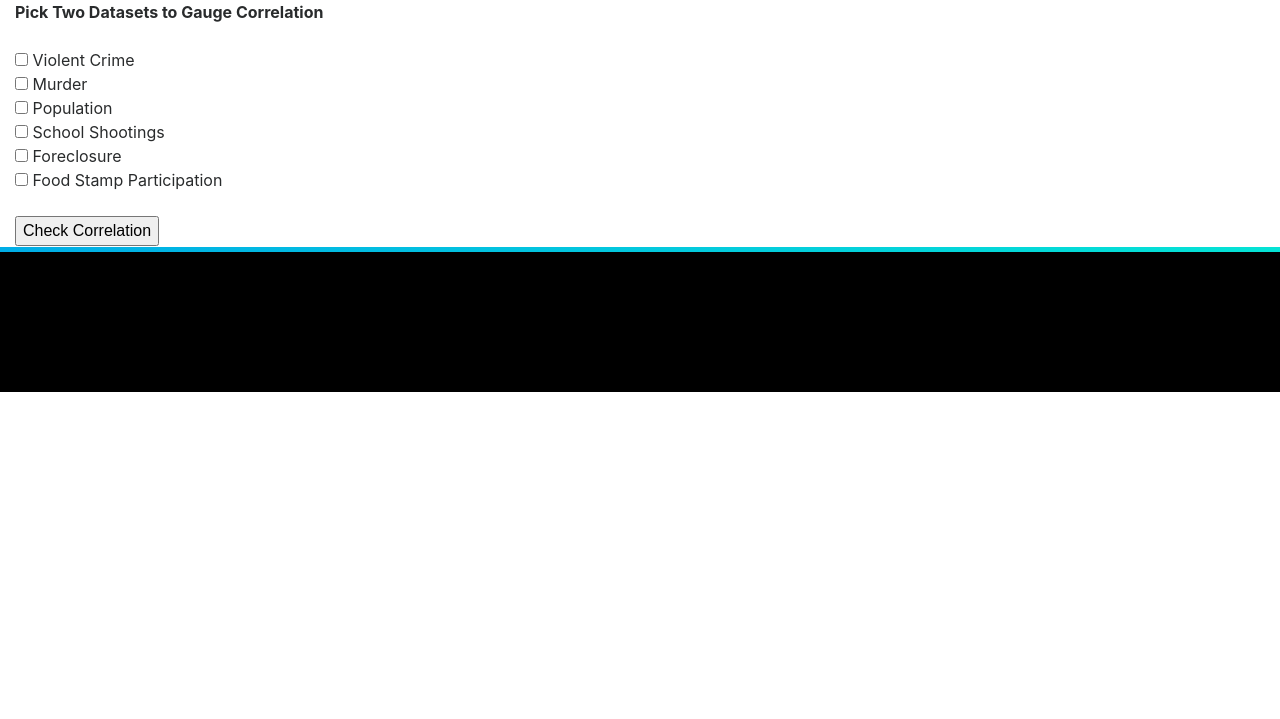
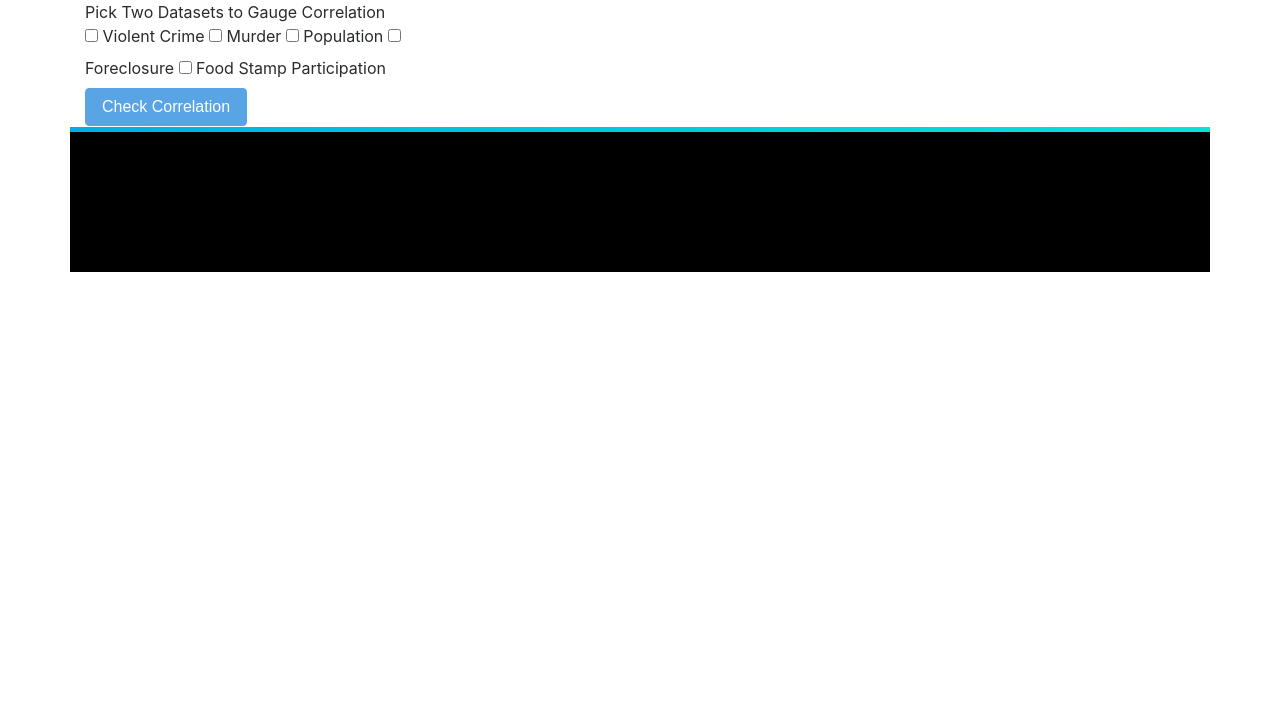
Before and after one commit to thenups/project2-crimemapping, a Flask app: template templates/gaugepage.html in a window 1280 px wide. Shown: the part 56-775 px from the top of the page. Run offline with Flask 2, Linux system fonts and the light colour scheme; the template is opened without the code that fills it, so the values that code supplies are empty; parts of the project's set-up code (start-up, migrations or seed data) failed here and were passed over; some libraries are stand-ins or nearby versions.

Commit message:
update gaugepage to read api data, update correlation js to read api data

```diff
--- a/app.py
+++ b/app.py
@@ -5,6 +5,7 @@ import numpy as np
 
 from flask import Flask, render_template, jsonify, redirect
 from flask import g
+from flask import Response
 from flask_cors import CORS
 from flask_compress import Compress
 
@@ -107,7 +108,7 @@ def map():
 def gauges_tweets():
     """Return the gauges/tweets page"""
 
-    return render_template('guagepage.html')
+    return render_template('gaugepage.html')
 
 @app.route('/analysis')
 def analysis():
@@ -172,7 +173,7 @@ def schoolShootings(year):
 
     return jsonify(geoJson)
 
-@app.route('/api/v1.0/national/sum/<dataset1>/<dataset2>')
+@app.route('/api/v1.0/national/<dataset1>/<dataset2>')
 def nationalData(dataset1,dataset2):
 
     datasetList = [dataset1,dataset2]
@@ -194,6 +195,9 @@ def nationalData(dataset1,dataset2):
     v['r-value'] = r
     v['p-value'] = p
 
+    # resp = Response()
+    # resp.headers['Access-Control-Allow-Origin'] = '*'
+
     return jsonify(v)
 
 
--- a/static/js/correlation.js
+++ b/static/js/correlation.js
@@ -1,53 +1,92 @@
-
 // #######################################################
 // Select datasets and display correlation guages
 // #######################################################
 
 // construct url for endpoint query
-var base_url = 'http://dme3x79mz2i5z.cloudfront.net'
+// var baseURL = 'http://dme3x79mz2i5z.cloudfront.net/api/v1.0/national/sum/'
+var baseURL = 'https://functional-vice.herokuapp.com/api/v1.0/national/sum/'
+
+// Array for order of selection
+var order = [];
+
+// Whenever a new checkbox is clicked, make sure only 2 are selected and change the choice otherwise
+$("[type=checkbox]").on('change', function() { // always use change event
+
+    // If someone is clicking on a 3rd selection
+    if ($('input[type=checkbox]:checked').length > 2) {
+        // uncheck the first box
+        $(order[0]).prop('checked', false);
+
+        order.shift(); // remove 1st element
+        order.push(this); // add newly selected
+
+        console.log(order);
+    }
+
+    // check for index number
+    var idx = order.indexOf(this);
+
+    if (idx !== -1) {         // if already in array
+    	order.splice(idx, 1); // make sure we remove it
+    }
+
+    if (this.checked) {    // if checked
+    	order.push(this);  // add to end of array
+    }
+
+    // Don't allow user to select button unless there are two selections
+    if (order.length < 2){
+        $('#correlateBtn').attr("disabled", true);
+    } else {
+        $('#correlateBtn').attr("disabled", false);
+    }
+});
 
 
-// allow only two checkboxes to be selected by keeping track
+function callAPI(){
+    // retrieve DOM elements that are checked
+    var array = [];
 
-function keepCount() {
-    var NewCount = 0
+    // iterate through DOM elements to extract name and store in array
+    for (var i = 0; i < order.length; i++) {
+        array.push(order[i].value);
+    };
 
-    if (document.select_datasets.violent_crime.checked){
-      NewCount = NewCount + 1
-      }
-    if (document.select_datasets.murder.checked){
-      NewCount = NewCount + 1
-      }
-    if (document.select_datasets.population.checked){
-      NewCount = NewCount + 1
-      }
-    if (document.select_datasets.school_shootings.checked){
-      NewCount = NewCount + 1
-      }
-    if (document.select_datasets.foreclosure.checked){
-      NewCount = NewCount + 1
-      }
-    if (document.select_datasets.snap.checked){
-      NewCount = NewCount + 1
-      }
-    if (NewCount == 3){
-      alert('Pick Just Two Please')
-      document.select_datasets; return false;
-      }
-    }
+    // unpack array
+    var dataset1 = array[0];
+    var dataset2 = array[1];
+
+    // console.log the value extraction
+    console.log("Dataset name: \n" + dataset1 + "\nhanded to displayGuage() function");
+    console.log("Dataset name: \n" + dataset2 + "\nhanded to displayGuage() function");
+
+    // base url is at top of this document
+    var apiCall = baseURL + dataset1 + '/' + dataset2;
+    console.log(apiCall);
+
+    // call API and feed response to graphing functions
+    Plotly.d3.json(apiCall, function(error, response){
+        if (error) console.warn(error);
+
+        displayR(response);
+        // displayP(response);
+        // displayLines(response);
+    });
+};
+
 
 // ##########################################
 // Gauge graphs function (creates two)
 // ##########################################
 
-  function displayGauges(response){
+function displayR(response){
 
     // !! REPLACE TWO LINES BELOW WITH PROPER RESPONSE ACCESSORS !!
-      // var r = response.r
-      // var p = response.p
-      // !! BELOW ARE TEST VALUES, REMOVE WHEN ENDPOINT WORKS !!
-      var r = 0.48
-      var p = 0.03
+    var r = response['r-value']
+    var p = response['p-value']
+
+    console.log(r);
+    console.log(p);
 
 
     // BELOW IS A MODIFIED VERSION OF THE Plotly.js GAUGE CHART TEMPLATE
@@ -58,13 +97,14 @@ function keepCount() {
     // Enter a value between -1 and 1
     // For easier trig, modify input variable to be between 0 and 2
     // rather than -1 and 1
+    // check if correlation is positive or negative and adjust level
 
     var level = r + 1
 
     // Trig to calc meter point
-      var degrees = 2 - level,
+    var degrees = 180 - (level*90),
     radius = .5;
-      var radians = degrees * Math.PI / 2;
+    var radians = degrees * Math.PI / 180;
     var x = radius * Math.cos(radians);
     var y = radius * Math.sin(radians);
 
@@ -77,23 +117,27 @@ function keepCount() {
     var path = mainPath.concat(pathX,space,pathY,pathEnd);
 
     var data = [{ type: 'scatter',
-          x: [0], y:[0],
+        x:[0], y:[0],
         marker: {size: 28, color:'850000'},
         showlegend: false,
         name: "Pearson's Correlation Coefficient",
         // convert level back to true value for hover by subtracting 1
         text: level - 1,
-          hoverinfo: 'text+name'},
+        hoverinfo: 'text'},
         { values: [50/6, 50/6, 50/6, 50/6, 50/6, 50/6, 50],
         rotation: 90,
         text: ['Strong Positive', 'Fair Positive', 'Weak Positive', 'Weak Negative',
              'Fair Negative', 'Strong Negative', ''],
         textinfo: 'text',
         textposition:'inside',
-          marker: {colors:['rgba(14, 127, 0, .5)', 'rgba(110, 154, 22, .5)',
-                           'rgba(232, 226, 202, .5)', 'rgba(232, 226, 202, .5)',
-                           'rgba(110, 154, 22, .5)', 'rgba(14, 127, 0, .5)',
-                           'rgba(255, 255, 255, 0)']},
+        marker: {colors:[
+            'rgba(27,120,55,.75)',
+            'rgba(127,191,123,.75)',
+            'rgba(217,240,211,.5)',
+            'rgba(209,229,240,.75)',
+            'rgba(103,169,207,.75)',
+            'rgba(33,102,172,.75)',
+            'rgba(255,255,255,0)']},
         labels: ['0.6 to 1.0', '0.3 to 0.6', '0.0 to 0.3', '-0.3 to 0.0', '-0.6 to -0.3', '-1.0 to -0.6', ''],
         hoverinfo: 'label',
         hole: .5,
@@ -119,83 +163,7 @@ function keepCount() {
               showgrid: false, range: [-1, 1]}
                 };
 
-      Plotly.newPlot('r_gauge', data, layout);
-
-      // ###### SECOND CHART: P-VALUE #####
-
-      // Enter a value between 0 and 1
-      // As P values above 0.1 are unacceptable, if p is over 0.1, set guage to
-      // maximum (0.1). We want to gauge to show values between 0 and 0.1
-
-      if (p > 0.1){
-          var level = 0.1
-      } else {
-          var level = p
-      }
-
-
-      // Trig to calc meter point
-      var degrees = 0.1 - level,
-        radius = .5;
-      var radians = degrees * Math.PI / 0.1;
-      var x = radius * Math.cos(radians);
-      var y = radius * Math.sin(radians);
-
-      // Path: may have to change to create a better triangle
-      var mainPath = 'M -.0 -0.025 L .0 0.025 L ',
-        pathX = String(x),
-        space = ' ',
-        pathY = String(y),
-        pathEnd = ' Z';
-      var path = mainPath.concat(pathX,space,pathY,pathEnd);
-
-      var data = [{ type: 'scatter',
-          x: [0], y:[0],
-          marker: {size: 28, color:'850000'},
-          showlegend: false,
-          name: "2-Tailed P-Value",
-          text: level,
-          hoverinfo: 'text+name'},
-        { values: [50/6, 50/6, 50/6, 50/6, 50/6, 50/6, 50],
-          rotation: 90,
-          text: ['Very High', 'High', 'Questionable', 'Acceptable',
-                 'Low', 'Very Low', ''],
-          textinfo: 'text',
-          textposition:'inside',
-          marker: {colors:[
-                           'rgba(196, 62, 62, .5)',
-                           'rgba(196, 125, 62, .5)',
-                           'rgba(196, 167, 62, .5)',
-                           'rgba(182, 196, 62, .5)',
-                           'rgba(125, 196, 62, .5)',
-                           'rgba(62, 196, 100, .5)',
-                           'rgba(255, 255, 255, 0)']},
-          labels: ['0.083 to 1.000', '0.067 to 0.083', '0.050 to 0.067', '0.033 to 0.050', '0.017 to 0.033', '0.000 to 0.017', ''],
-          hoverinfo: 'label',
-          hole: .5,
-          type: 'pie',
-          showlegend: false
-      }];
-
-      var layout = {
-            shapes:[{
-                      type: 'path',
-                      path: path,
-                      fillcolor: '850000',
-                      line: {
-                              color: '850000'
-                            }
-                    }],
-          title: "2-Tailed P-Value",
-          height: 500,
-          width: 500,
-          xaxis: {zeroline:false, showticklabels:false,
-                  showgrid: false, range: [-1, 1]},
-          yaxis: {zeroline:false, showticklabels:false,
-                  showgrid: false, range: [-1, 1]}
-                    };
-
-      Plotly.newPlot('p_gauge', data, layout);
+    Plotly.newPlot('rGauge', data, layout);
 
 }
 
@@ -261,40 +229,3 @@ function keepCount() {
   // to extract name property of checked checkboxes and call api,
   // response is fed to the two graphing functions, which parse
   // the pieces of the response they require
-
-  function callAPI(){
-    // retrieve DOM elements that are checked
-    var array = []
-    var checkboxes = document.querySelectorAll('input[type=checkbox]:checked')
-
-    // iterate through DOM elements to extract name and store in array
-    for (var i = 0; i < checkboxes.length; i++) {
-      array.push(checkboxes[i].name)
-    }
-
-    // make sure exactly two boxes were checked (keepCount prevents more than two)
-    if (array.length < 2) {
-      alert('Pick Two Datasets')
-    }
-
-    // unpack array
-    var dataset1 = array[0]
-    var dataset2 = array[1]
-
-    // console.log the value extraction
-    console.log("Dataset name: \n" + dataset1 + "\nhanded to displayGuage() function")
-    console.log("Dataset name: \n" + dataset2 + "\nhanded to displayGuage() function")
-
-    // base url is at top of this document
-    var url = base_url + "/" + dataset1 + "/" + dataset2
-
-    // call API and feed response to graphing functions
-    Plotly.d3.json(url, function(error, response){
-      if (error) console.warn(error)
-
-      displayGauges(response)
-      displayLines(response)
-
-       })
-
-      }
--- a/templates/gaugepage.html
+++ b/templates/gaugepage.html
@@ -9,72 +9,43 @@
         <link href='https://api.mapbox.com/mapbox-gl-js/v0.44.1/mapbox-gl.css' rel='stylesheet' />
         <link rel="stylesheet" href="https://maxcdn.bootstrapcdn.com/bootstrap/4.0.0-alpha.6/css/bootstrap.min.css" integrity="sha384-rwoIResjU2yc3z8GV/NPeZWAv56rSmLldC3R/AZzGRnGxQQKnKkoFVhFQhNUwEyJ" crossorigin="anonymous">
         <link rel="stylesheet" href="../static/styles/styles.css">
+        <link rel="stylesheet" href="../static/styles/correlation.css">
     </head>
 
     <body>
-        <!-- navbar -->
-        <nav class="navbar navbar-toggleable-sm navbar-light bg-faded navbar-full">
-            <button class="navbar-toggler navbar-toggler-right" type="button" data-toggle="collapse" data-target="#navbarNavDropdown" aria-controls="navbarNavDropdown" aria-expanded="false" aria-label="Toggle navigation">
-                <span class="navbar-toggler-icon"></span>
-            </button>
-            <a class="nav-link" id=homeButton href="index.html">Functional_Vice()</a>
-            <div class="collapse navbar-collapse" id="navbarNavDropdown">
-                <ul class="navbar-nav ml-auto">
-                    <li class="nav-item dropdown">
-                        <a class="nav-link dropdown-toggle" href="" id="navbarDropdownMenuLink" data-toggle="dropdown" aria-haspopup="true" aria-expanded="false">
-                            Analysis
-                        </a>
-                        <div class="dropdown-menu" aria-labelledby="navbarDropdownMenuLink">
-                            <a class="dropdown-item" href="/">Details</a>
+        <!-- header -->
+        <div class="header">
+            {% include 'header.html' %}
         </div>
-                    </li>
-                    <li class="nav-item">
-                            <a class="nav-link" href="gauges_tweets.html">Correlation</a>
-                        </li>
-                        <li class="nav-item">
-                            <a class="nav-link" href="">Data</a>
-                    </li>
-                </ul>
-            </div>
-        </nav>
 
-        <!--Mapbox Map Container-->
-
-          <div class='container-fluid'>
-
-
+        <!--Container-->
+         <div class='container'>
             <div class="row">
                 <div class="col-lg-4 col-sm-12">
                     <div class="selection-container">
-                    <form name="select_datasets">
-                      <b>Pick Two Datasets to Gauge Correlation</b>
-                      <br>
-                      <br>
-                      <input class="set_checkbox" type="checkbox" name="violent_crime" onClick="return keepCount()"> Violent Crime
-                      <br>
-                      <input class="set_checkbox" type="checkbox" name="murder" onClick="return keepCount()"> Murder
-                      <br>
-                      <input class="set_checkbox" type="checkbox" name="population" onClick="return keepCount()"> Population
-                      <br>
-                      <input class="set_checkbox" type="checkbox" name="school_shootings" onClick="return keepCount()"> School Shootings
-                      <br>
-                      <input class="set_checkbox" type="checkbox" name="foreclosure" onClick="return keepCount()"> Foreclosure
-                      <br>
-                      <input class="set_checkbox" type="checkbox" name="snap" onClick="return keepCount()"> Food Stamp Participation
-                      <br>
-                      <br>
-                      <input type="button" value="Check Correlation" onClick="callAPI()">
-                      <br>
-                    </form>
+                      Pick Two Datasets to Gauge Correlation
+                        <div id="checkboxes">
+                            <input type="checkbox" name="dataGroup" value="violent_crime" id="c_violent_crime" />
+                            <label class="checkselect" for="c_violent_crime">Violent Crime</label>
+
+                            <input type="checkbox" name="dataGroup" value="murder" id="c_murder" />
+                            <label class="checkselect" for="c_murder">Murder</label>
+
+                            <input type="checkbox" name="dataGroup" value="population" id="c_population" />
+                            <label class="checkselect" for="c_population">Population</label>
+
+                            <input type="checkbox" name="dataGroup" value="foreclosure" id="c_foreclosure" />
+                            <label class="checkselect" for="c_foreclosure">Foreclosure</label>
+
+                            <input type="checkbox" name="dataGroup" value="snap" id="c_snap" />
+                            <label class="checkselect" for="c_snap">Food Stamp Participation</label>
+
+                            <input class="btn btn-primary" type="button" id="correlateBtn" value="Check Correlation" disabled="true" onClick="callAPI()"></input>
                         </div>
                     </div>
-                <div class="col-lg-4 col-sm-12">
-                  <div id="r_gauge">
                 </div>
-                </div>
-                <div class="col-lg-4 col-sm-12">
-                  <div id="p_gauge">
-                  </div>
+                <div class="col-lg-8 col-sm-12">
+                    <div id="rGauge"></div>
                 </div>
               </div>
               <div class="row">
@@ -84,28 +55,19 @@
                       </div>
                   </div>
               </div>
-            <div>
-          </div>
 
         <!--Footer-->
-        <footer class="page-footer">
-              <div class="row" style="background:linear-gradient(90deg,#00ade6 0,#05e3d5)">
-                  <div class="col-12" style="height:5px">
+        <div class="footer">
+            {% include 'footer.html' %}
         </div>
-              </div>
-                <div class="row" style="background-color:black; height:140px">
-                    </div>
-                </div>
-            </div>
-        </footer>
 
         <!--Bootstrap JS/Jquery cdn-->
         <!--JavaScript InPut-->
-      <script type="text/javascript" src="../static/js/correlation.js"></script>
         <script src="https://code.jquery.com/jquery-3.1.1.slim.min.js" integrity="sha384-A7FZj7v+d/sdmMqp/nOQwliLvUsJfDHW+k9Omg/a/EheAdgtzNs3hpfag6Ed950n" crossorigin="anonymous"></script>
         <script src="https://cdnjs.cloudflare.com/ajax/libs/tether/1.4.0/js/tether.min.js" integrity="sha384-DztdAPBWPRXSA/3eYEEUWrWCy7G5KFbe8fFjk5JAIxUYHKkDx6Qin1DkWx51bBrb" crossorigin="anonymous"></script>
         <script src="https://maxcdn.bootstrapcdn.com/bootstrap/4.0.0-alpha.6/js/bootstrap.min.js" integrity="sha384-vBWWzlZJ8ea9aCX4pEW3rVHjgjt7zpkNpZk+02D9phzyeVkE+jo0ieGizqPLForn" crossorigin="anonymous"></script>
         <script src="https://cdn.plot.ly/plotly-latest.min.js"></script>
+        <script type="text/javascript" src="../static/js/correlation.js"></script>
 
     </body>
 </html>
--- a/templates/header.html
+++ b/templates/header.html
@@ -14,7 +14,7 @@
                 </div>
             </li>
             <li class="nav-item">
-                    <a class="nav-link" href="/gauges_tweets">Correlation</a>
+                    <a class="nav-link" href="/gaugepage.html">Correlation</a>
                 </li>
                 <li class="nav-item">
                     <a class="nav-link" href="">Data</a>
```
Lines whose indentation alone changed are shown as unchanged.
